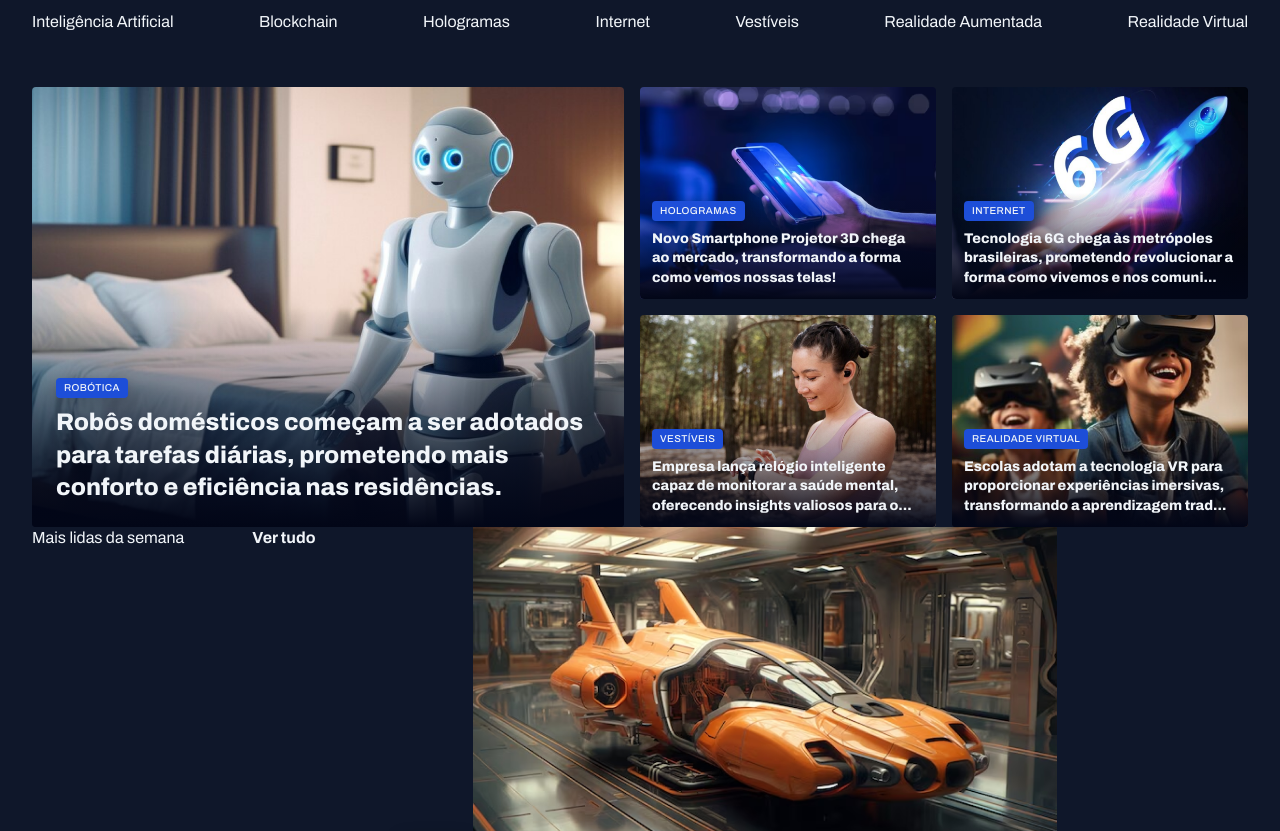
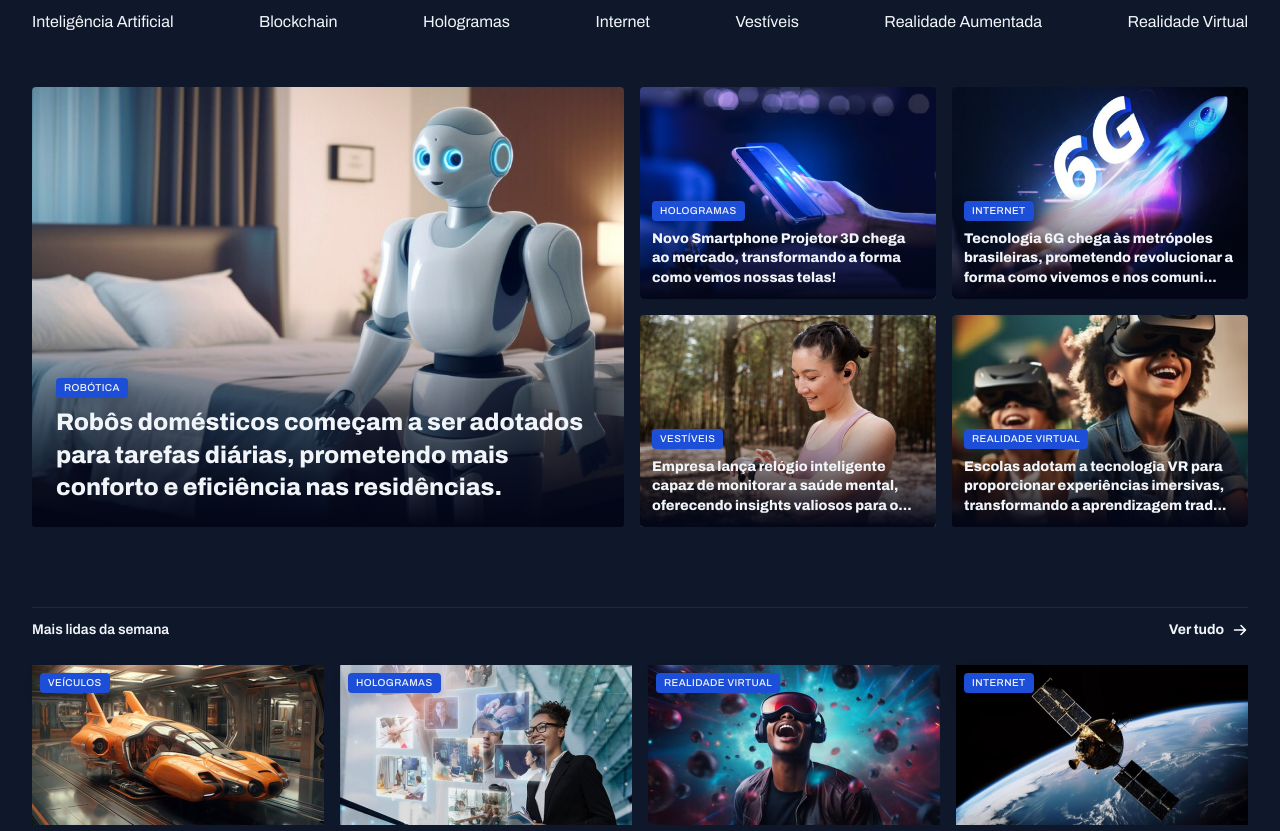
Before and after one commit to CarolGonzaga/portal-de-noticias, a plain HTML site: page index.html in a window 1280 px wide. Shown: the part 67-898 px from the top of the page. Drawn offline with Linux system fonts and the light colour scheme.

Commit message:
aplicando estilos na sessão "mais lidas..."

```diff
--- a/assets/css/global.css
+++ b/assets/css/global.css
@@ -53,6 +53,7 @@ img {
 
 main {
     margin-top: 40px;
+    gap: 80px;
 }
 
 .content-tag {
--- a/assets/css/sections.css
+++ b/assets/css/sections.css
@@ -1,3 +1,25 @@
+section header {
+    border-top: 1px solid var(--stroke-color);
+    padding-block: 12px 24px;
+    font: var(--text-span);
+
+    a {
+        justify-self: end;
+        align-items: center;
+        gap: 8px;
+
+        span {
+            background-image: url(../icons/ArrowRight.svg);
+            width: 16px;
+            height: 16px;
+        }
+
+        &:hover span {
+            background-image: url(../icons/ArrowRightHover.svg);
+        }
+    }
+}
+
 #featured {
     img {
         height: 100%;
@@ -34,3 +56,29 @@
 
     }
 }
+
+#weekly {
+
+    &>div {
+        grid-template-columns: repeat(4, 292px);
+    }
+
+    img {
+        height: 160px;
+    }
+
+    figure {
+        position: relative;
+
+        .content-tag {
+            position: absolute;
+            top: 8px;
+            left: 8px;
+        }
+
+        p {
+            margin-top: 8px;
+            font-weight: 800;
+        }
+    }
+}
--- a/index.html
+++ b/index.html
@@ -111,7 +111,7 @@
                 </figure>
         </section>
 
-        <section id="weekly" class="grid grid-flow-col gap-16">
+        <section id="weekly">
             <header class="grid grid-flow-col">
                 <h3>Mais lidas da semana</h3>
                 <a href="#" class="grid grid-flow-col">
@@ -120,7 +120,7 @@
                 </a>
             </header>
 
-            <div class="grid  gap-16">
+            <div class="grid gap-16">
                 <figure>
                     <span class="content-tag">veículos</span>
                     <img src="assets/images/Image 06.png" alt="">
```
